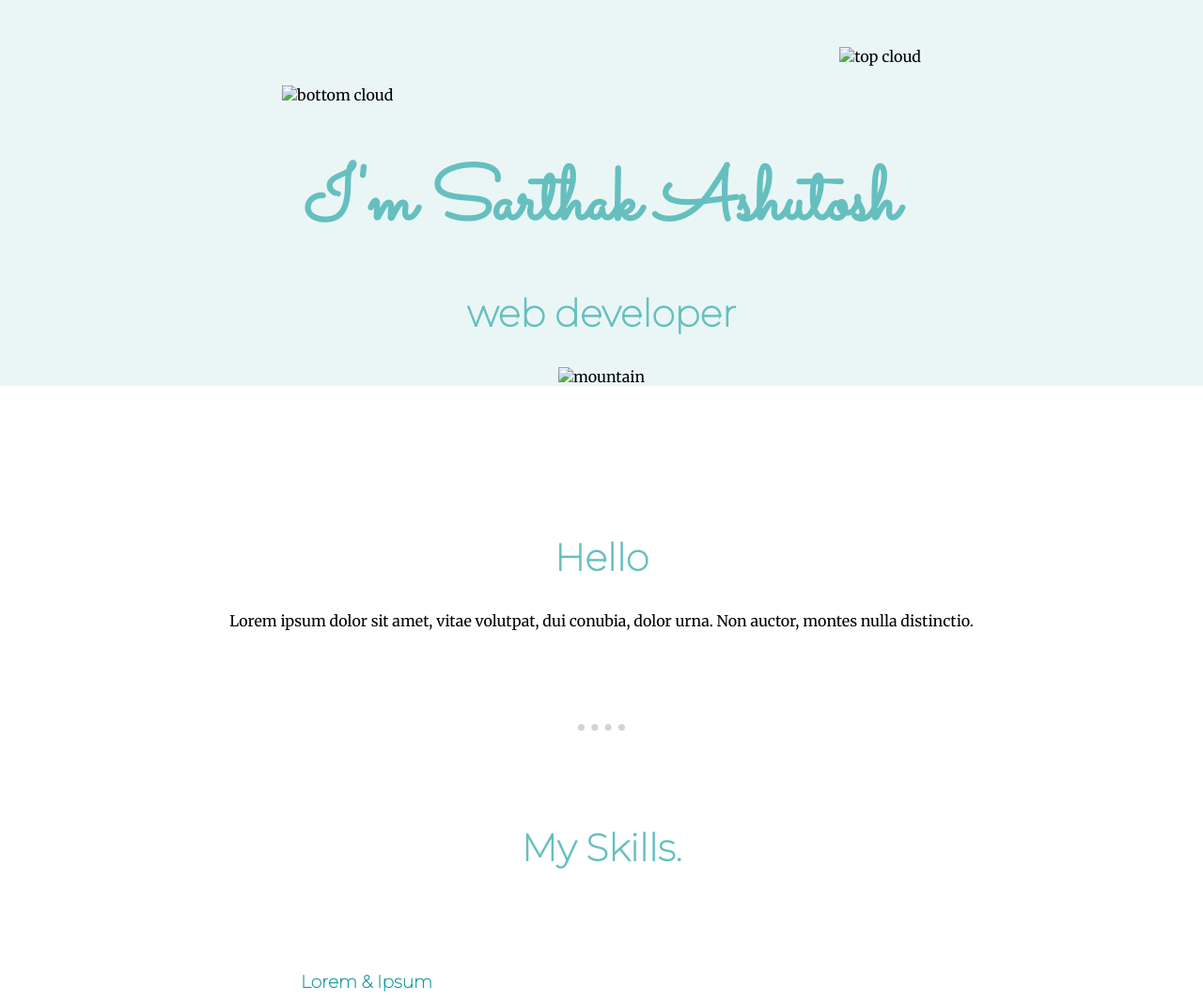
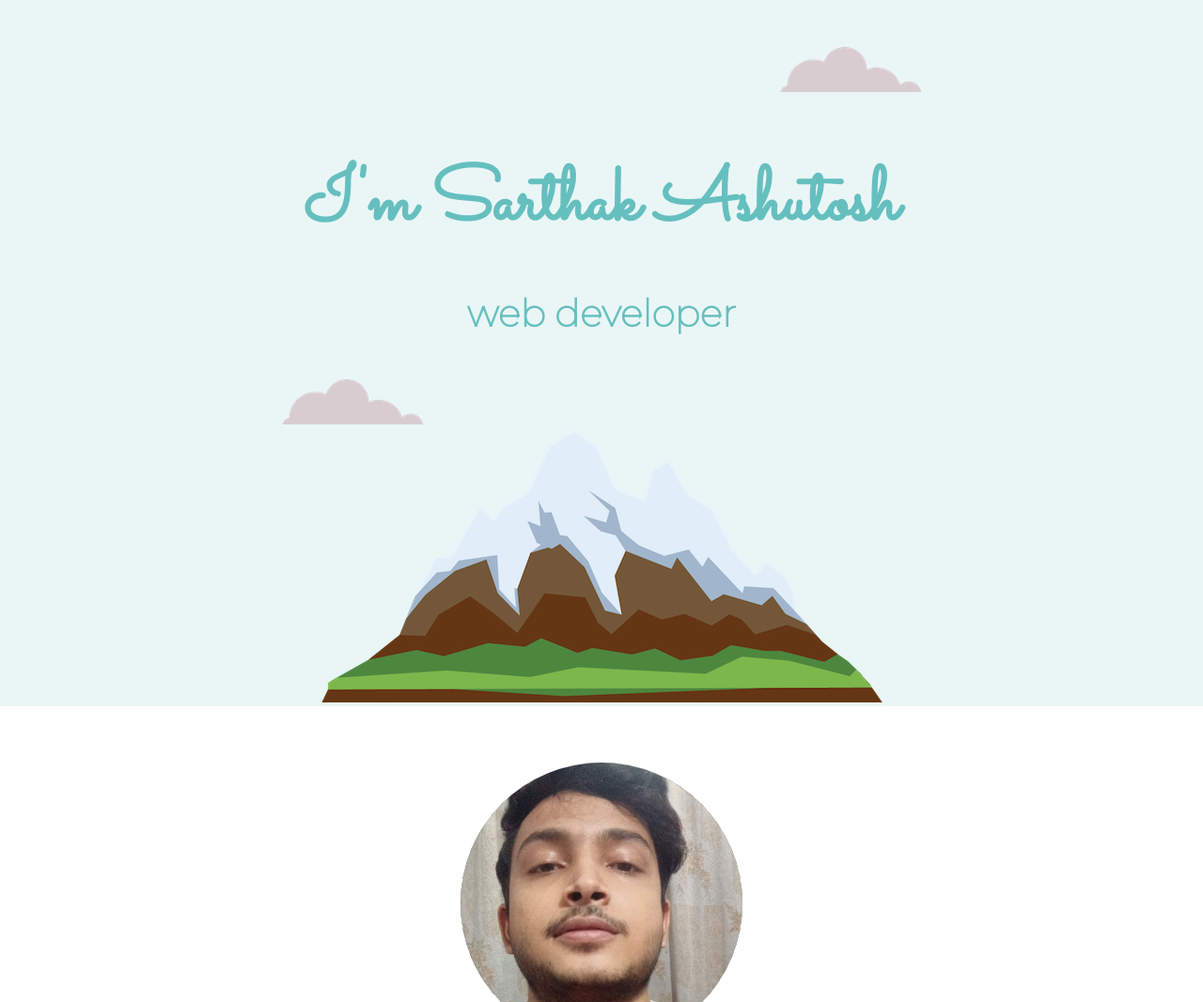
Before and after one commit to SarthakAshutosh13/mystaticwebsite, a plain HTML site: page index.html in a window 1280 px wide. Shown: the top 1067 px of the page at 94% size. Drawn offline with Linux system fonts and the light colour scheme.

Commit message:
Update index.html

```diff
--- a/index.html
+++ b/index.html
@@ -11,19 +11,19 @@
   <body>
     <div class="top-container">
 
-      <img class="top-cloud" src="imgg/cloud.png" alt="top cloud">
+      <img class="top-cloud" src="cloud.png" alt="top cloud">
 
        <h1>I'm Sarthak Ashutosh</h1>
        <h2 class="description"> web developer</h2>
-       <img class="bottom-cloud" src="imgg/cloud.png" alt="bottom cloud">
-       <img src="imgg/mountain.png" alt="mountain">
+       <img class="bottom-cloud" src="cloud.png" alt="bottom cloud">
+       <img src="mountain.png" alt="mountain">
 
     </div>
 
 
     <div class="middle-container">
       <div class="profile">
-        <img class="myimage" src="imgg/sarthu.jpeg" alt="">
+        <img class="myimage" src="sarthu.jpeg" alt="">
         <h2><strong>Hello</strong></h2>
         <p>Lorem ipsum dolor sit amet, vitae volutpat, dui conubia, dolor urna. Non auctor, montes nulla distinctio.</p>
       </div>
@@ -31,12 +31,12 @@
       <div class="skills">
         <h2><strong>My Skills</strong>.</h2>
         <div class="skill-row">
-          <img class="skillsimg" src="imgg/computer.png" alt="">
+          <img class="skillsimg" src="computer.png" alt="">
           <h3>Lorem & Ipsum</h3>
           <p>Lorem ipsum dolor sit amet, quis in duis, iaculis id felis. Consectetuer vestibulum, nunc urna lectus, erat ligula. Hendrerit nam, lectus ante, ut lorem eros.</p>
         </div>
         <div class="skill-row">
-          <img class="skillsimg2"  src="imgg/chillies.png" alt="">
+          <img class="skillsimg2"  src="chillies.png" alt="">
           <h3>Lorem Ipsum Dolor</h3>
           <p>Lorem ipsum dolor sit amet, mauris sed consectetuer. Etiam et eu, bibendum interdum, lacus quis mauris. Curabitur wisi, quisque vel eu, rutrum nam.</p>
         </div>
```
